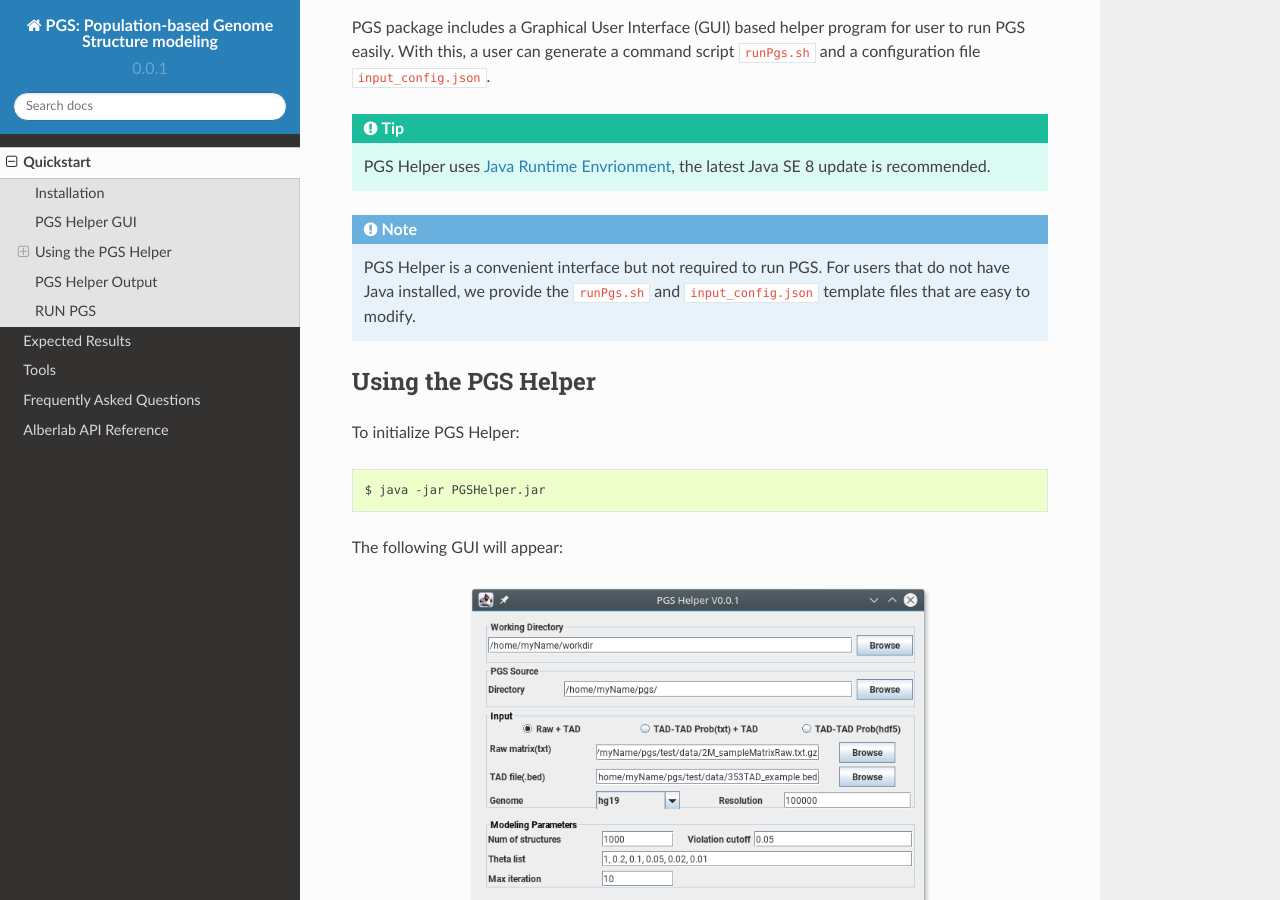
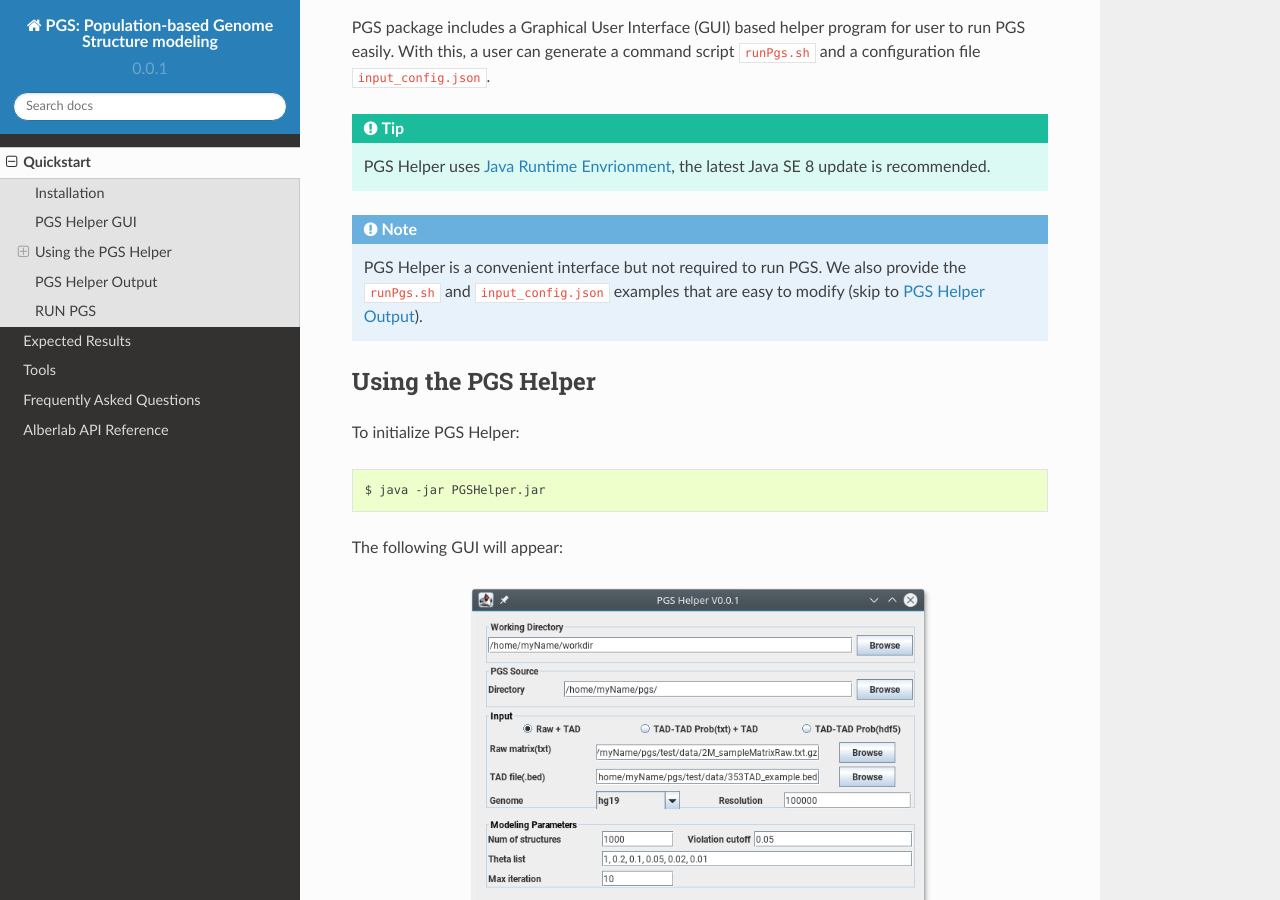
Before and after one commit to alberlab/pgs, a Sphinx documentation site: the page built from docs/quickstart.rst, in a window 1280 px wide and 900 px high, scrolled down 858 px. Built offline with Sphinx 7.4.7 and the Read the Docs theme 2.0.0, drawn with Linux system fonts in a browser that asks for light colours; some of the changed text lies outside the part shown.

```diff
--- a/docs/quickstart.rst
+++ b/docs/quickstart.rst
@@ -43,7 +43,7 @@
 .. tip:: PGS Helper uses `Java Runtime Envrionment <http://www.oracle.com/technetwork/java/javase/downloads/index.html>`_, the latest Java SE 8 update is recommended.
 
 
-.. note:: PGS Helper is a convenient interface but not required to run PGS. For users that do not have Java installed, we provide the ``runPgs.sh`` and ``input_config.json`` template files that are easy to modify.
+.. note:: PGS Helper is a convenient interface but not required to run PGS. We also provide the ``runPgs.sh`` and ``input_config.json`` examples that are easy to modify (skip to `PGS Helper Output`_).
 
 
 
```
Also changed, not shown: other parts of docs/quickstart.rst (+1 -1 lines), 3 other files.
